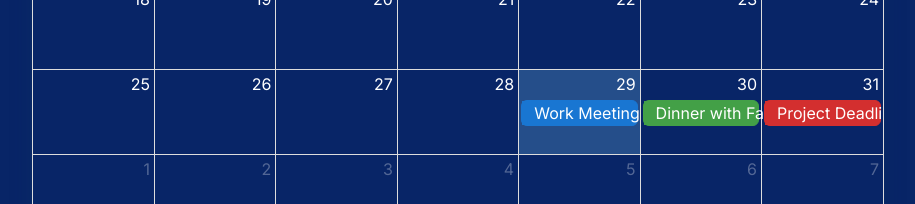
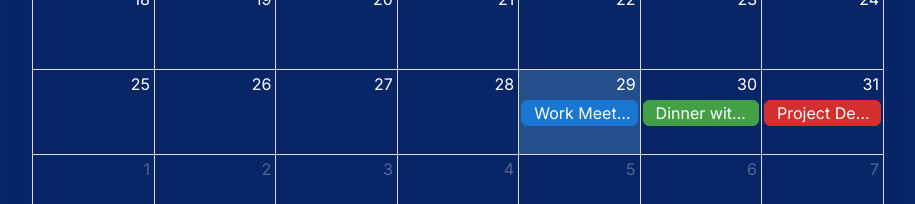
Before and after one commit to Workflow-Manager-admin/color-coded-event-scheduler-24717-bef149db, a React (Create React App) app in the folder color_coded_event_scheduler/: page / in a window 1280 px wide. Shown: the part 727-931 px from the top of the page, without its empty margins (182-1097 px from the left). Built offline with nearby package versions, Linux system fonts and the light colour scheme; the HTML template or start-up script is replaced by a standard one.

Commit message:
Auto-commit: Changes as of 2025-06-03T09:04:01.504777+00:00

```diff
--- a/color_coded_event_scheduler/src/EventScheduler.css
+++ b/color_coded_event_scheduler/src/EventScheduler.css
@@ -122,6 +122,49 @@
   font-size: 1rem;
 }
 
+/* Ensure FC events are visually contained within day cell */
+.scheduler-event-contained,
+.fc .fc-daygrid-event {
+  /* Prevent overflow visually and functionally */
+  max-width: 100%;
+  overflow: hidden;
+  white-space: nowrap;
+  text-overflow: ellipsis;
+  box-sizing: border-box;
+  display: block;
+}
+
+/* Highest specificity: Prevent any possible overflow from event title and content */
+.fc-event-title,
+.fc-event-title-text,
+.scheduler-event-contained span,
+.fc-event-content-wrapper span {
+  display: block;
+  width: 100%;
+  max-width: 100%;
+  overflow: hidden;
+  white-space: nowrap;
+  text-overflow: ellipsis;
+}
+
+.fc .fc-daygrid-event {
+  /* Remove unneeded left padding since border provides the highlight */
+  padding-left: 0;
+}
+
+/* Edge case: Stop event from showing outside cell if FC applies absolute/flexbox */
+.fc-daygrid-day-frame,
+.fc-daygrid-day-events,
+.fc-daygrid-event-harness {
+  overflow: hidden !important;
+}
+
+/* If user zooms, keep event strictly confined */
+.scheduler-event-contained {
+  min-width: 0;
+}
+
+
 .fc .fc-toolbar-title {
   color: #fff;
 }
--- a/color_coded_event_scheduler/src/EventScheduler.js
+++ b/color_coded_event_scheduler/src/EventScheduler.js
@@ -142,12 +142,21 @@ const EventScheduler = () => {
   // Only show filtered events
   const filteredEvents = events.filter(e => filter[e.category]);
 
-  // Custom event content - colored via category
+  // Custom event content - colored via category, with truncation and prevented overflow
   function renderEventContent(eventInfo) {
     const cat = CATEGORY_DEFINITIONS.find(c => c.key === eventInfo.event.extendedProps.category);
     return (
-      <div className="fc-event-content-wrapper" style={{ borderLeft: `6px solid ${cat ? cat.color : '#444'}` }}>
-        <span>{eventInfo.event.title}</span>
+      <div
+        className="fc-event-content-wrapper scheduler-event-contained"
+        style={{
+          borderLeft: `6px solid ${cat ? cat.color : '#444'}`,
+          background: 'inherit',
+        }}
+        title={eventInfo.event.title}
+      >
+        <span className="fc-event-title-text">
+          {eventInfo.event.title}
+        </span>
       </div>
     );
   }
```
Also changed, not shown: 2 other files (tests, documents, lock files or other folders).
